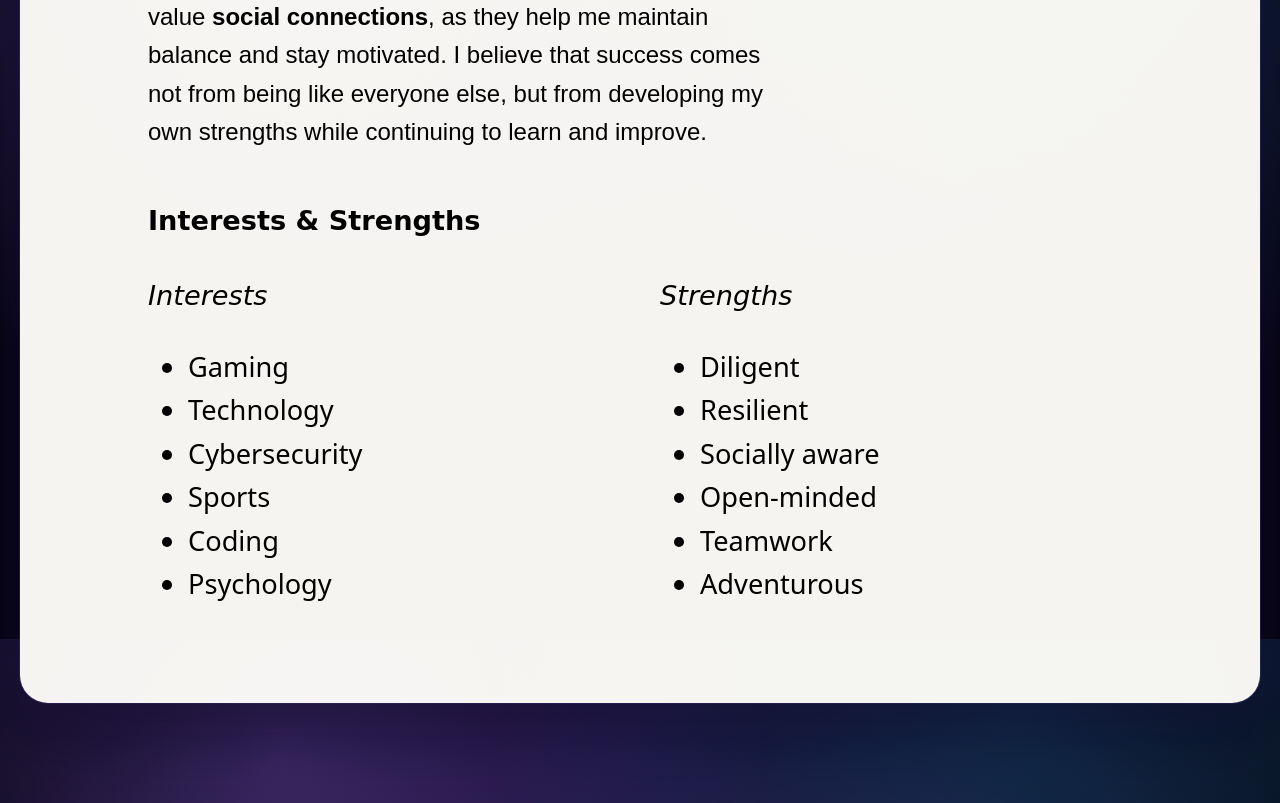
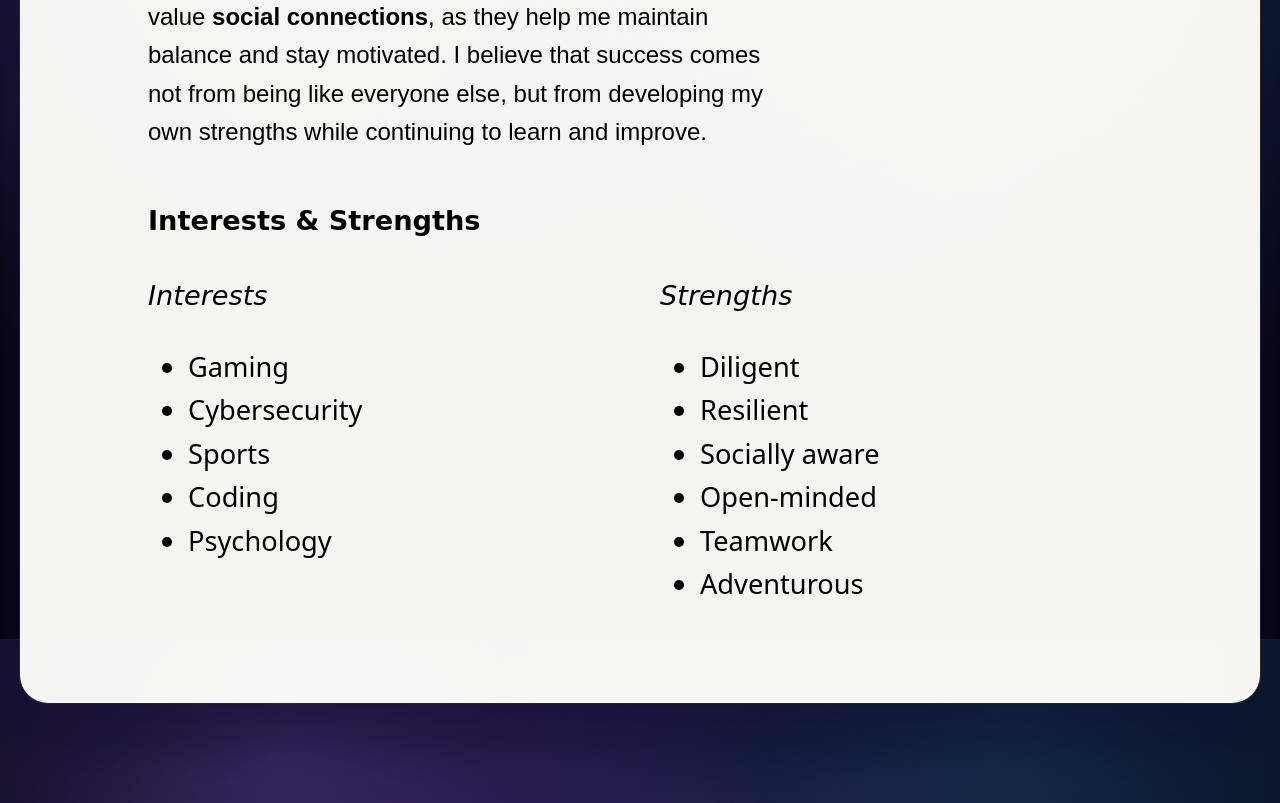
Before and after one commit to Zskky/Rizal-Portfolio, a plain HTML site: page index.html in a window 1280 px wide. Shown: the part 961-1764 px from the top of the page. Drawn offline with Linux system fonts and the light colour scheme; a web font is replaced by a local one.

Commit message:
Update index.html

```diff
--- a/index.html
+++ b/index.html
@@ -49,7 +49,6 @@
           <b><h2><i>Interests</i></h2></b>
           <ul>
             <li> Gaming </li>
-            <li> Technology </li>
             <li> Cybersecurity </li>
             <li> Sports </li>
             <li> Coding </li>
```
